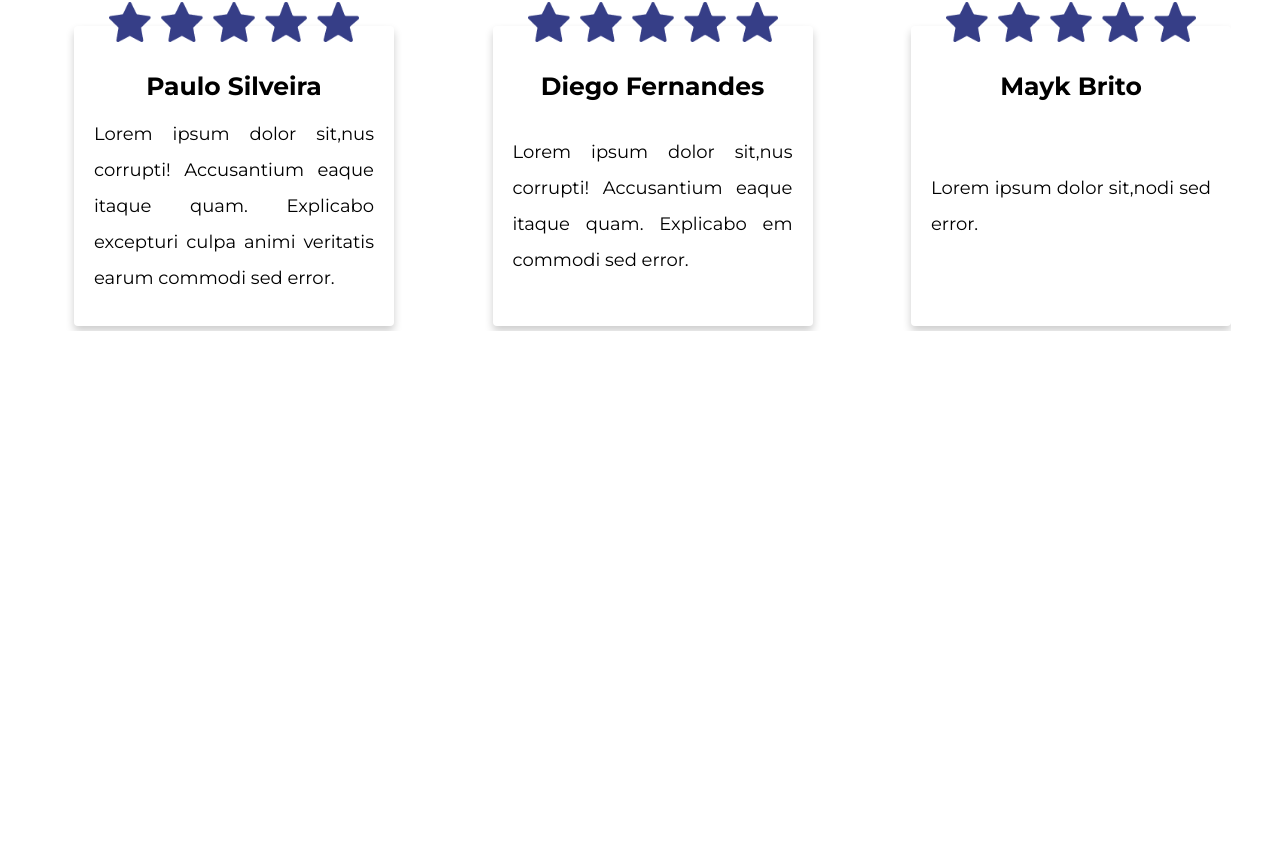
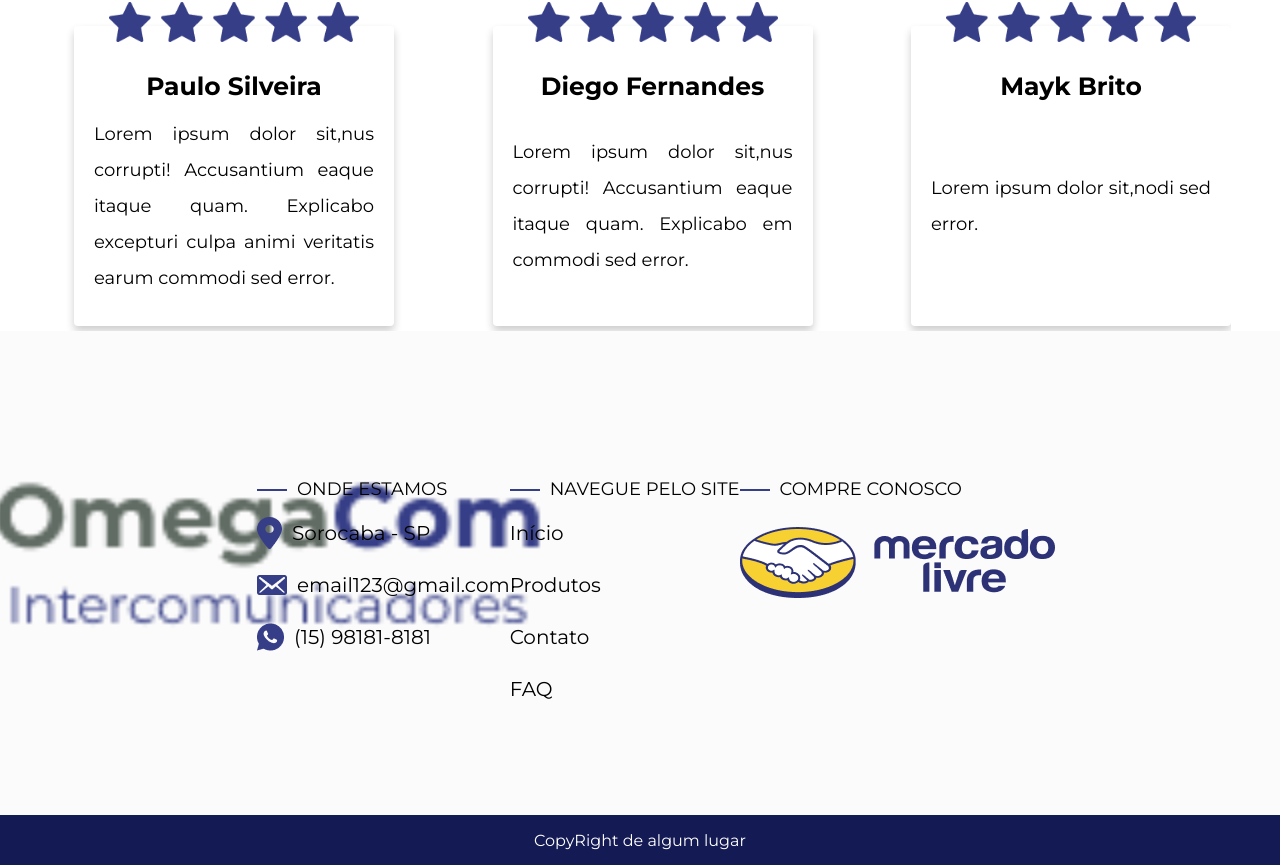
Before and after one commit to Developers-Dome/omegacom-intercomunicadores, a Next.js app: page / in a window 1280 px wide. Shown: the part 3019-3884 px from the top of the page. Before the commit the page ends 3350 px from the top, so only its background shows below. Built offline with nearby package versions, Linux system fonts and the light colour scheme.

Commit message:
feat: desenvolve footer

```diff
--- /dev/null
+++ b/src/components/Footer/index.tsx
@@ -0,0 +1,116 @@
+// Libs
+import React from "react";
+import Link from "next/link";
+// Styles
+import {
+  FooterContainer,
+  Title,
+  FooterLinks,
+  ContactContainer,
+  Contact,
+  LogoContainer,
+  Copyright,
+} from "./style";
+// Components
+
+interface FooterProps {
+  logo?: string;
+  logo_mobile?: string;
+  links: {
+    [key: string]: {
+      text?: string;
+      link: string;
+    };
+  };
+  contact: {
+    [key: string]: {
+      icon: string;
+      text?: string;
+    };
+  };
+}
+
+const prop: FooterProps = {
+  logo: "./components/Navbar/navbar_logo.png",
+  logo_mobile: "./components/Navbar/navbar_logo.png",
+  links: {
+    link1: {
+      text: "Início",
+      link: "/",
+    },
+    link2: {
+      text: "Produtos",
+      link: "/produtos",
+    },
+    link3: {
+      text: "Contato",
+      link: "/contato",
+    },
+    link4: {
+      text: "FAQ",
+      link: "/faq",
+    },
+  },
+  contact: {
+    address: {
+      icon: "./components/Footer/location.png",
+      text: "Sorocaba - SP",
+    },
+    email: {
+      icon: "./components/Footer/email.png",
+      text: "email123@gmail.com",
+    },
+    tel: {
+      icon: "./components/Footer/wpp_small.png",
+      text: "(15) 98181-8181",
+    },
+  },
+};
+
+export default function Footer() {
+  return (
+    <FooterContainer>
+      <div className="container">
+        <LogoContainer>
+          <img src={prop.logo} />
+        </LogoContainer>
+        <div>
+          <Title>ONDE ESTAMOS</Title>
+          <ContactContainer>
+            {Object.values(prop.contact).map((value, index) => {
+              return (
+                <Contact key={index}>
+                  {value.icon && <img src={value.icon} />}{" "}
+                  {value.text && <span>{value.text}</span>}
+                </Contact>
+              );
+            })}
+          </ContactContainer>
+        </div>
+        <div>
+          <Title>NAVEGUE PELO SITE</Title>
+          <ul>
+            {Object.values(prop.links).map((value, index) => {
+              return (
+                <>
+                  <Link href={value.link} passHref>
+                    <FooterLinks key={index}>
+                      {value.text && <span>{value.text}</span>}
+                    </FooterLinks>
+                  </Link>
+                </>
+              );
+            })}
+          </ul>
+        </div>
+        <div>
+          <Title style={{ marginBottom: "20px" }}>COMPRE CONOSCO</Title>
+          <Link href="/" passHref>
+            <img src="./components/Footer/mercado-livre.png" />
+          </Link>
+        </div>
+      </div>
+      <Copyright>CopyRight de algum lugar </Copyright>
+    </FooterContainer>
+  );
+}
--- /dev/null
+++ b/src/components/Footer/style.ts
@@ -0,0 +1,84 @@
+import styled from "styled-components";
+import c from "@styles/colors.json";
+import f from "@styles/typograph.json";
+
+export const FooterContainer = styled.div`
+  div:first-child {
+    display: flex;
+
+  }
+
+  background: ${c.neutral100};
+`;
+
+export const FooterLinks = styled.li`
+  padding: 10px 0;
+
+  font-size: ${f.h5.fontSize};
+  font-weight: ${f.h5.fontWeight.medium};
+  line-height: ${f.h5.lineHeight};
+`;
+
+export const ContactContainer = styled.ul`
+  display: flex;
+  flex-direction: column;
+`;
+
+export const Contact = styled.li`
+  display: flex;
+  align-items: center;
+  margin: 10px 0;
+
+  font-size: ${f.h5.fontSize};
+  font-weight: ${f.h5.fontWeight.medium};
+  line-height: ${f.h5.lineHeight};
+
+  span {
+    margin-left: 10px;
+  }
+`;
+
+export const LogoContainer = styled.div`
+  display: flex;
+  justify-content: center;
+
+  padding-bottom: 20px;
+`;
+
+export const Title = styled.h3`
+  width: fit-content;
+  margin: 40px 0 0 30px;
+  padding-left: 10px;
+  font-size: ${f.paragraphLarge.fontSize};
+  line-height: ${f.paragraphLarge.lineHeight};
+  text-align: center;
+
+  position: relative;
+
+  &::after {
+      content: "";
+      display: block;
+      position: absolute;
+
+      height: 2px;
+      width: 30px;
+
+      background: ${c.primary300};
+    }
+
+    &::after {
+      left: -30px;
+      top: 50%;
+    }
+`;
+
+export const Copyright = styled.div`
+  display: flex;
+  align-items: center;
+  justify-content: center;
+
+  height: 50px;
+
+  background: ${c.primary500};
+  color: white;
+`;
--- a/src/components/Navbar/index.tsx
+++ b/src/components/Navbar/index.tsx
@@ -116,7 +116,7 @@ export default function Navbar() {
             <MenuIcon className={active ? "open" : ""} onClick={Toggle} />
           </IconContainer>
           <Menu className={active ? "menuOpen" : ""}>
-            <ul>
+            <ul key="links-container">
               {Object.values(prop.links).map((value, index) => {
                 return (
                   <>
--- a/src/pages/index.tsx
+++ b/src/pages/index.tsx
@@ -10,6 +10,7 @@ import { Hero } from "../components/Hero";
 import { Differentials } from "@components/Differentials";
 import { PrincipaisProdutos } from "@components/PrincipaisProdutos";
 import { Depoimentos } from "@components/Depoimentos";
+import Footer from "@components/Footer";
 
 const Home: NextPage = () => {
   return (
@@ -21,6 +22,7 @@ const Home: NextPage = () => {
       <Differentials />
       <PrincipaisProdutos />
       <Depoimentos />
+      <Footer />
     </>
   );
 };
```
